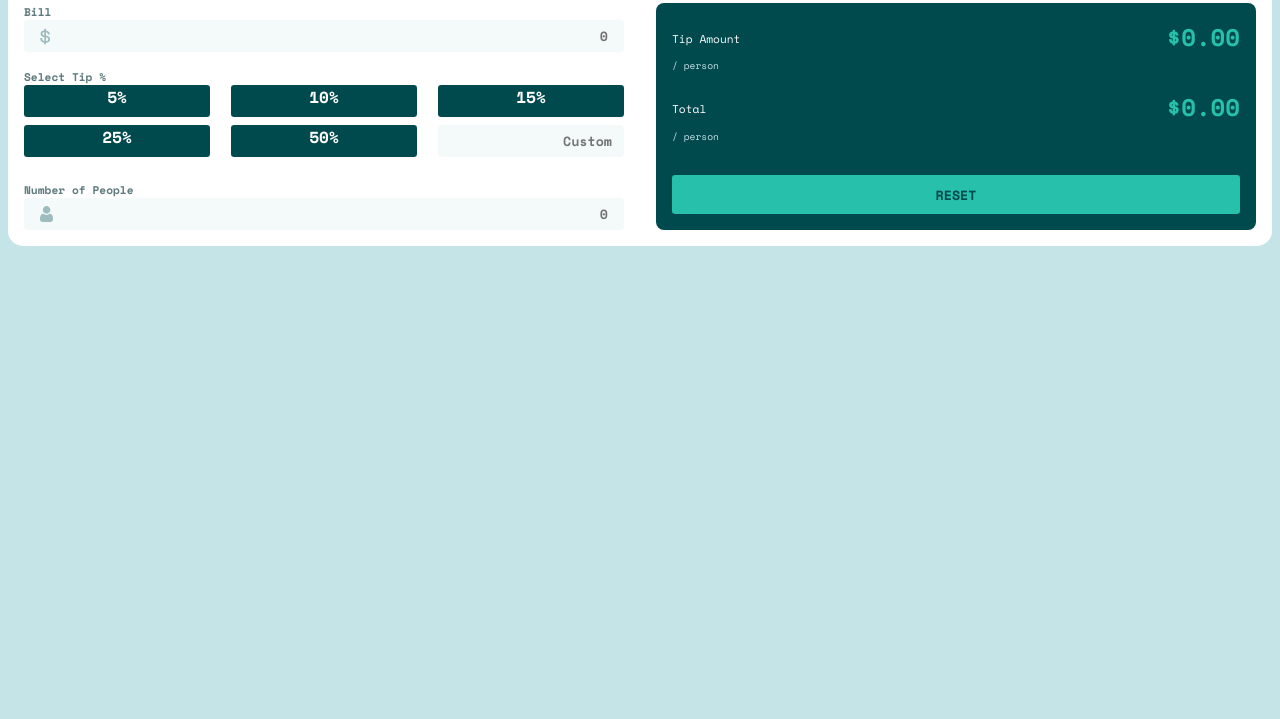
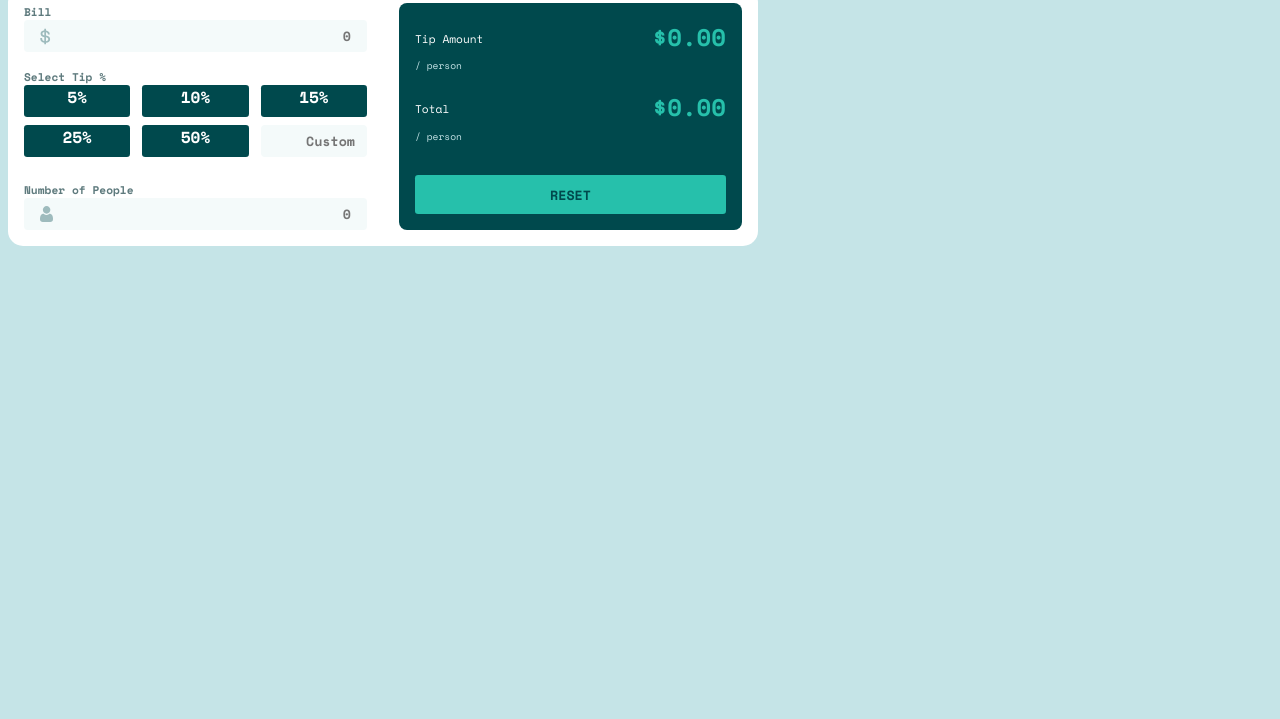
Before and after one commit to RJ3605/Tip-Calculator-App, a plain HTML site: page index.html in a window 1280 px wide. Shown: the part 81-800 px from the top of the page. Drawn offline with nearby package versions, Linux system fonts and the light colour scheme.

Commit message:
Update styles.css

```diff
--- a/styles.css
+++ b/styles.css
@@ -5,6 +5,7 @@
 
 body {
   background-color: hsl(185, 41%, 84%);
+  max-width: 750px
 }
 
 #splitter-div {
@@ -186,14 +187,14 @@ input[type="text"] {
   color: orangered;
 }
 
-@media screen and (min-width: 320px) {
+@media screen and (min-width: 400px) {
   .tip-label,
   #custom {
     width: 31%;
   }
 }
 
-@media screen and (min-width: 450px) {
+@media screen and (min-width: 600px) {
   form {
     display: flex;
     justify-content: space-between;
```
